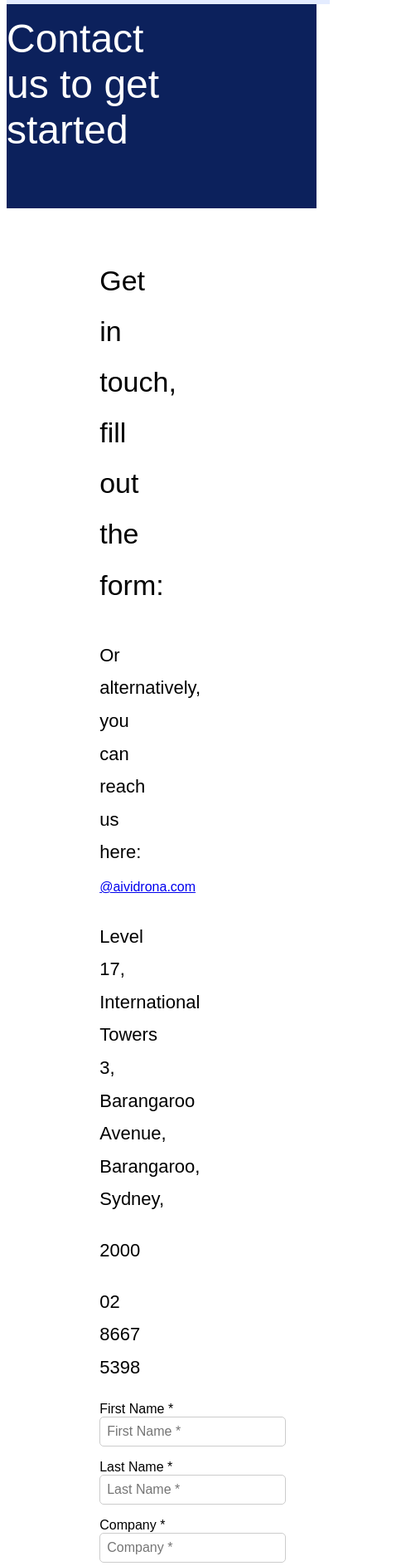
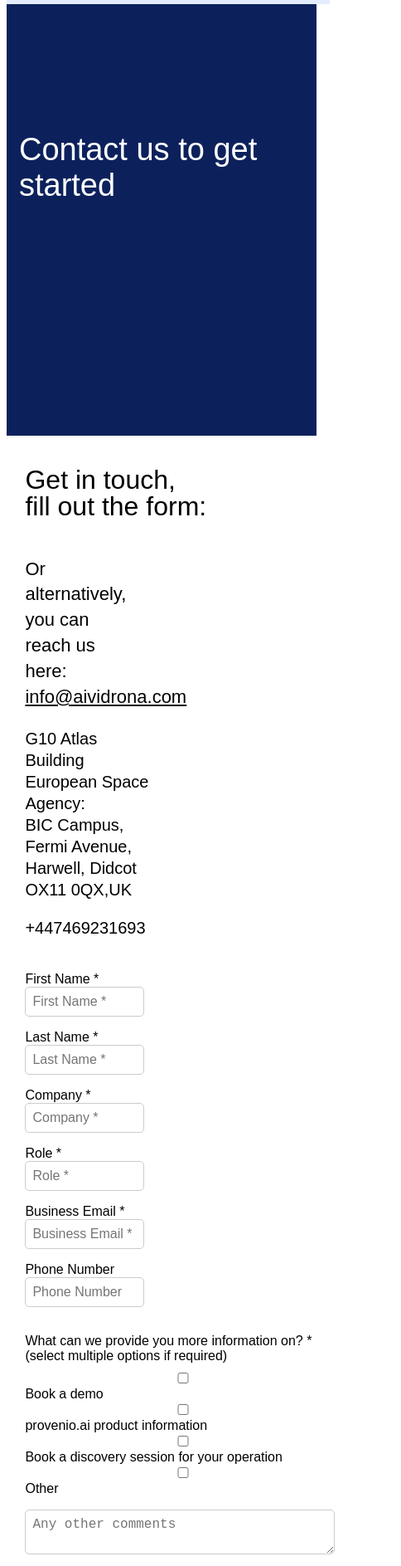
Before and after one commit to KNVSDIWAKAR/Clone_VID, a React (Create React App) app: page /contact in a window 390 px wide. Shown: the part 74-1961 px from the top of the page at 83% size, 484 px wide, since content can reach past the window. Built offline with nearby package versions, Linux system fonts and the light colour scheme.

Commit message:
Modified About and Contact

```diff
--- a/src/components/Contact.js
+++ b/src/components/Contact.js
@@ -2,7 +2,8 @@ import React from "react";
 import "./styles/Contact.css";
 import Navbar from "./Navbar";
 import Footer from "./Footer";
-import TS4img from "../asserts/TS4img.png";
+import TS4img from "../asserts/CS3img.png";
+import CSimg from "../asserts/section1-logo.png";
 import { useNavigate } from "react-router-dom";
 
 const Contact = () => {
@@ -16,58 +17,69 @@ const Contact = () => {
     <div>
       <Navbar />
       <div className="Contact-container">
-        <div className="CS1-container">
-          <div className="CS1">
-            <div className="CS1-left">
-              <p className="CS1text1">Contact us to get started</p>
+        <div className="DS">
+          <div className="CS1-container">
+            <div className="CS1">
+              <div className="CS1-left">
+                <p className="CS1text1">Contact us to get started</p>
+              </div>
+              <div className="CS1-right">
+                <img src={CSimg} />
+              </div>
             </div>
           </div>
         </div>
         <div className="CS2-container">
           <div className="CS2">
             <div className="CS2-left">
-              <p className="CS2text1">Get in touch, fill out the form:</p>
+              <p className="CS2text1">Get in touch,</p>
+              <p className="CS2text1">fill out the form:</p>
+
               <p className="CS2text2">
-                Or alternatively, you can reach us here:
+                Or alternatively, you can
+                <br></br>reach us here:
                 <br />
-                <a href="mailto:@aividrona.com">@aividrona.com</a>
+                <span className="utext1"> info@aividrona.com</span>
               </p>
-              <p className="CS2text2">
-                Level 17, International Towers 3, Barangaroo Avenue, Barangaroo,
-                Sydney,
+
+              <p className="CS2text3">
+                G10 Atlas Building European Space Agency:
               </p>
-              <p className="CS2text2">2000</p>
-              <p className="CS2text2">02 8667 5398</p>
+              <p className="CS2text3">BIC Campus,</p>
+              <p className="CS2text3">Fermi Avenue, Harwell, Didcot </p>
+              <p className="CS2text3">OX11 0QX,UK</p>
+
+              <p className="CS2text4">+447469231693</p>
             </div>
 
             <div className="CS2-right">
               <form className="contact-form">
-                <div>
+                <div className="L1">
                   <label>First Name *</label>
                   <br></br>
                   <input type="text" placeholder="First Name *" required />
                 </div>
-                <div>
+                <div className="L1">
                   <label>Last Name *</label>
                   <br></br>
                   <input type="text" placeholder="Last Name *" required />
                 </div>
-                <div>
+                <div className="L1">
                   <label>Company *</label>
                   <br></br>
                   <input type="text" placeholder="Company *" required />
                 </div>
-                <div>
+                <div className="L1">
                   <label>Role *</label>
                   <br></br>
                   <input type="text" placeholder="Role *" required />
                 </div>
-                <div>
+                <div className="L1">
                   <label>Business Email *</label>
                   <br></br>
                   <input type="email" placeholder="Business Email *" required />
                 </div>
-                <div>
+                <div className="L1">
                   <label>Phone Number</label>
                   <br></br>
                   <input type="tel" placeholder="Phone Number" />
@@ -112,9 +124,6 @@ const Contact = () => {
                 and explainable Al-powered solutions and products. Request a
                 demo with a member of our friendly team.
               </p>
-              <button className="book-a-demo2" onClick={handleNavigation}>
-                Book a demo
-              </button>
             </div>
             <div className="CS3-right">
               <img src={TS4img} alt="TS4img" />
--- a/src/components/Footer.js
+++ b/src/components/Footer.js
@@ -79,10 +79,10 @@ const Footer = () => {
               <p className="FH1">Contact</p>
               <ul className="footer-links">
                 <li>
-                  <a href="#">@aividrona.com</a>
+                  <a href="#">info@aividrona.com</a>
                 </li>
                 <li>
-                  <a href="#">02 8667 5398</a>
+                  <a href="#">+447469231693</a>
                 </li>
               </ul>
             </div>
--- a/src/components/styles/About.css
+++ b/src/components/styles/About.css
@@ -131,7 +131,45 @@
   .section2-container,
   .section3-container,
   .section4-container {
-    margin: 0%;
+    margin: 0% 4%;
+  }
+
+  .section1-logo img {
+    width: auto;
+    height: 50vh;
+  }
+  .section1-text {
+    width: auto;
+  }
+  .section1-text {
+    font-size: 24px;
+  }
+
+  .section3-container {
+    display: flex;
+    flex-direction: column;
+    gap: 10px;
+  }
+  .section3-left {
+    align-items: center;
+    justify-content: center;
+    text-align: center;
+  }
+  .section3-left,
+  .section3-right {
+    width: 100%;
+  }
+
+  .section3logo img {
+    width: auto;
+    height: auto;
+  }
+
+  .section3-text {
+    font-size: 18px;
+    font-family: "Nexa Regular", Sans-serif;
+    justify-content: center;
+    align-items: center;
   }
 }
 @media screen and (max-width: 765px) {
--- a/src/components/styles/Contact.css
+++ b/src/components/styles/Contact.css
@@ -1,9 +1,15 @@
 .Contact-container {
   font-family: "Proxima Nova", Sans-serif;
 }
-.CS1-container {
+.DS {
   background-color: #0c215c;
   width: 100%;
+  font-family: "Proxima Nova", Sans-serif;
+  height: 80vh;
+}
+.CS1-container {
+  overflow-x: hidden;
+  overflow-y: hidden;
 }
 .CS1 {
   width: 100%;
@@ -17,53 +23,19 @@
 }
 .CS1text1 {
   font-size: 48px;
-  max-width: 60%;
+  max-width: 80%;
 }
-/* .CS1-right {
-  width: 50%;
-  float: right;
+.CS1-right {
+  width: 100%;
+}
+.CS1-right img {
+  margin-left: 20%;
+  justify-content: end;
+  margin-top: 5vh;
+  margin-left: 50%;
+  height: 65vh;
 }
 
-/* .CS1-right img { */
-/* margin-left: 20%;
-  position: fixed;
-  width: auto;
-  height: 50vh;
-  overflow: hidden;
-} */
-.CS3 {
-  display: flex;
-  width: 100%;
-  margin-left: 10%;
-  margin-right: 10%;
-  padding-top: 6%;
-  padding-bottom: 6%;
-}
-.CS3-left {
-  color: #fff;
-  width: 30%;
-  background-color: #003fa9;
-  border-radius: 25px;
-  display: flex;
-  flex-direction: column;
-  align-items: start;
-  padding: 6%;
-}
-.CS3-right {
-  width: 40%;
-}
-.CS3-right img {
-  width: auto;
-  height: 70vh;
-}
-.TS6text1 {
-  font-size: 32px;
-  max-width: 60%;
-}
-.TS6text2 {
-  font-size: 18px;
-  max-width: 80%;
-}
 .book-a-demo2 {
   font-family: "Proxima Nova", Sans-serif;
   font-size: 16px;
@@ -82,23 +54,38 @@
   width: 100%;
   margin-left: 10%;
   margin-right: 10%;
-  padding-top: 6%;
+  padding-top: 10%;
   padding-bottom: 6%;
-  justify-content: center;
-  align-items: center;
 }
 
 .CS2-left {
   width: 40%;
-  line-height: 1.8;
+  line-height: 1;
 }
 .CS2text1 {
-  font-size: 34px;
-  max-width: 50%;
+  font-size: 32px;
+  max-width: 100%;
+  margin: 0%;
 }
 .CS2text2 {
+  padding-top: 6%;
   font-size: 22px;
-  max-width: 50%;
+  max-width: 35%;
+  line-height: 1.4;
+}
+.utext1 {
+  text-decoration: underline;
+}
+.CS2text3 {
+  font-size: 20px;
+  max-width: 40%;
+  line-height: 1.3;
+  margin: 0%;
+}
+.CS2text4 {
+  font-size: 20px;
+  max-width: 40%;
+  line-height: 1.3;
 }
 
 .CS2-right {
@@ -107,12 +94,11 @@
 .contact-form {
   display: flex;
   flex-wrap: wrap;
-  gap: 1rem;
+  gap: 1.5rem;
 }
 
-.contact-form input,
-.contact-form textarea {
-  flex: 1 1 calc(50% - 1rem);
+.contact-form input {
+  flex: 1 1 calc(100% - 1rem);
   padding: 0.5rem;
   font-size: 1rem;
   border-radius: 5px;
@@ -120,6 +106,11 @@
 }
 
 .contact-form textarea {
+  flex: 1 1 calc(100% - 1rem);
+  padding: 0.5rem;
+  font-size: 1rem;
+  border-radius: 5px;
+  border: 1px solid #ccc;
   flex: 1 1 100%;
   height: 100px;
 }
@@ -145,40 +136,219 @@
 .book-a-demo2:hover {
   background-image: linear-gradient(90deg, #56cffe 0%, #2b6ed9 100%);
 }
+
+.CS3-container {
+  width: 100%;
+}
+
+.CS3 {
+  display: flex;
+  width: 100%;
+  margin-left: 10%;
+  margin-right: 10%;
+  padding-top: 6%;
+  padding-bottom: 6%;
+  align-items: stretch;
+}
+
+.CS3-left {
+  color: #fff;
+  width: 30%;
+  background-color: #003fa9;
+  display: flex;
+  flex-direction: column;
+  align-items: start;
+  justify-content: center;
+  padding: 10% 6%;
+  border-radius: 20px 0 0 20px;
+}
+
+.CS3-right {
+  width: 40%;
+  display: flex;
+  align-items: center;
+  justify-content: center;
+}
+
+.CS3-right img {
+  width: 100%;
+  height: 100%;
+  object-fit: cover;
+  border-radius: 0 20px 20px 0;
+}
+
+.TS6text1 {
+  font-size: 32px;
+  max-width: 100%;
+}
+
+.TS6text2 {
+  font-size: 18px;
+  max-width: 100%;
+}
+. CS2sec {
+  display: flex;
+}
+
 @media screen and (max-width: 1024px) {
   .CS1,
   .CS2,
   .CS3 {
-    margin-left: 0%;
-    margin-right: 0%;
+    margin-left: 4%;
+    margin-right: 4%;
   }
   .CS1 {
     align-items: center;
     justify-content: center;
   }
+  .DS {
+    height: 70vh;
+  }
+  .CS1text1 {
+    font-size: 32px;
+    max-width: 80%;
+  }
+  .CS1text2 {
+    padding: 0%;
+    font-size: 24px;
+    width: 100%;
+  }
+
+  .contact-form {
+    display: flex;
+    flex-wrap: wrap;
+    gap: 1rem;
+    width: 100%;
+  }
+
+  .contact-form label {
+    font-size: 1rem;
+  }
+
+  .contact-form input,
+  .contact-form textarea {
+    width: 100%;
+    padding: 0.5rem;
+    font-size: 1rem;
+    border-radius: 5px;
+    border: 1px solid #ccc;
+    box-sizing: border-box;
+  }
+
+  .contact-form textarea {
+    height: 150px;
+  }
+
+  .contact-form .checkbox-group {
+    width: 100%;
+  }
+  .contact-form .checkbox-group label {
+  }
+
+  .contact-form .L1 {
+    width: calc(50% - 0.5rem);
+  }
+}
+@media screen and (max-width: 765px) {
+  .CS1 {
+    margin-left: 4%;
+    margin-right: 4%;
+  }
+  .CS2,
+  .CS3 {
+    margin-left: 6%;
+    margin-right: 6%;
+  }
+  .CS1 {
+    align-items: start;
+  }
+
+  .CS1text1 {
+    align-items: start;
+    padding-top: 40%;
+    font-size: 38px;
+  }
+  .CS1-right {
+    display: none;
+  }
   .CS2 {
     display: flex;
     flex-direction: column;
+    align-items: start;
+    gap: 20px;
+  }
+  .CS2-left {
+    width: 100%;
+  }
+  .CS2-right {
+    width: 100%;
+  }
+  .CS2text1,
+  .CS2text2,
+  .CS2text3,
+  .CS2text4 {
+    width: 100%;
+  }
+  .contact-form {
+    display: flex;
+    flex-direction: column;
+    width: 100%;
+  }
+  .L1 input {
+    width: 80%;
+  }
+  .CS3 {
+    width: 95%;
+  }
+  .CS3-left {
+    color: #fff;
+    width: 30%;
+    background-color: #003fa9;
+    display: flex;
+    flex-direction: column;
+    align-items: start;
+    justify-content: center;
+    padding: 10% 6%;
+    border-radius: 20px 20px 0 0;
+  }
+
+  .CS3-right {
+    width: 40%;
+    display: flex;
     align-items: center;
     justify-content: center;
   }
-}
-@media screen and (max-width: 765px) {
-  .CS1,
-  .CS2,
-  .CS3 {
-    margin-left: 0%;
-    margin-right: 0%;
+
+  .CS3-right img {
+    width: 100%;
+    border-radius: 0 0 20px 20px;
   }
+
+  .TS6text1 {
+    font-size: 32px;
+    max-width: 100%;
+  }
+
+  .TS6text2 {
+    font-size: 18px;
+    max-width: 100%;
+  }
+
   .CS3 {
     display: flex;
     flex-direction: column;
-    align-items: center;
+    align-items: stretch;
   }
   .CS3-left {
-    width: 100%;
+    width: auto;
   }
   .CS3-right {
     width: auto;
   }
+  textarea {
+    width: 80%;
+  }
+  .submit-btn {
+    width: 30%;
+  }
 }
```
Also changed, not shown: src/asserts/CS3img.png (added).
